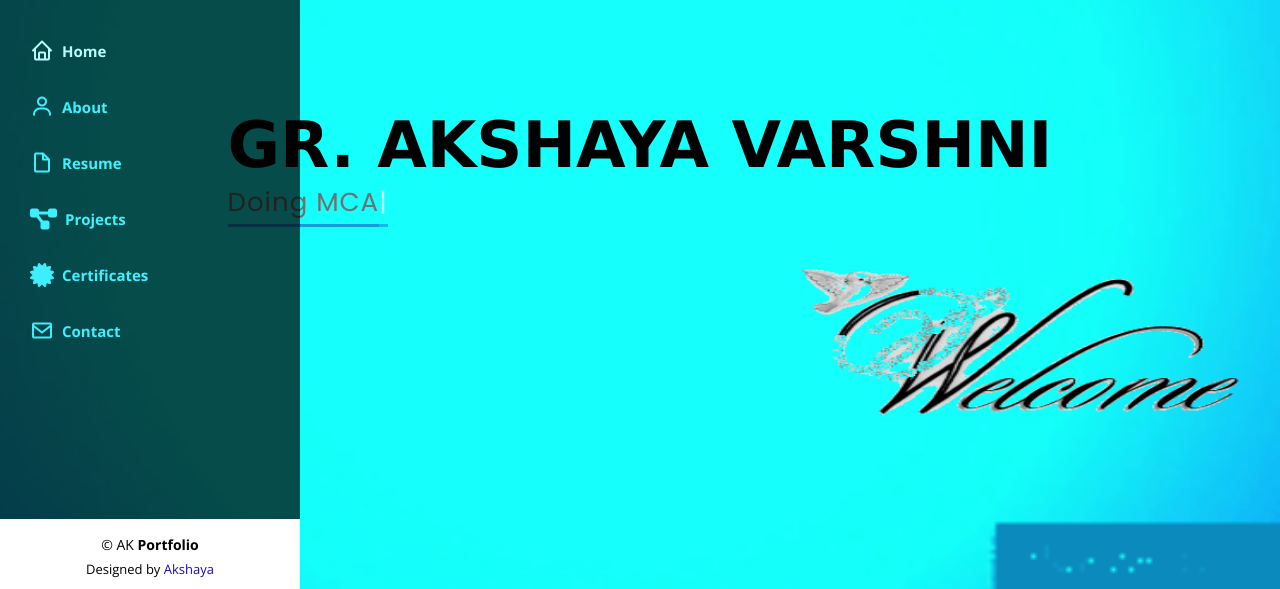
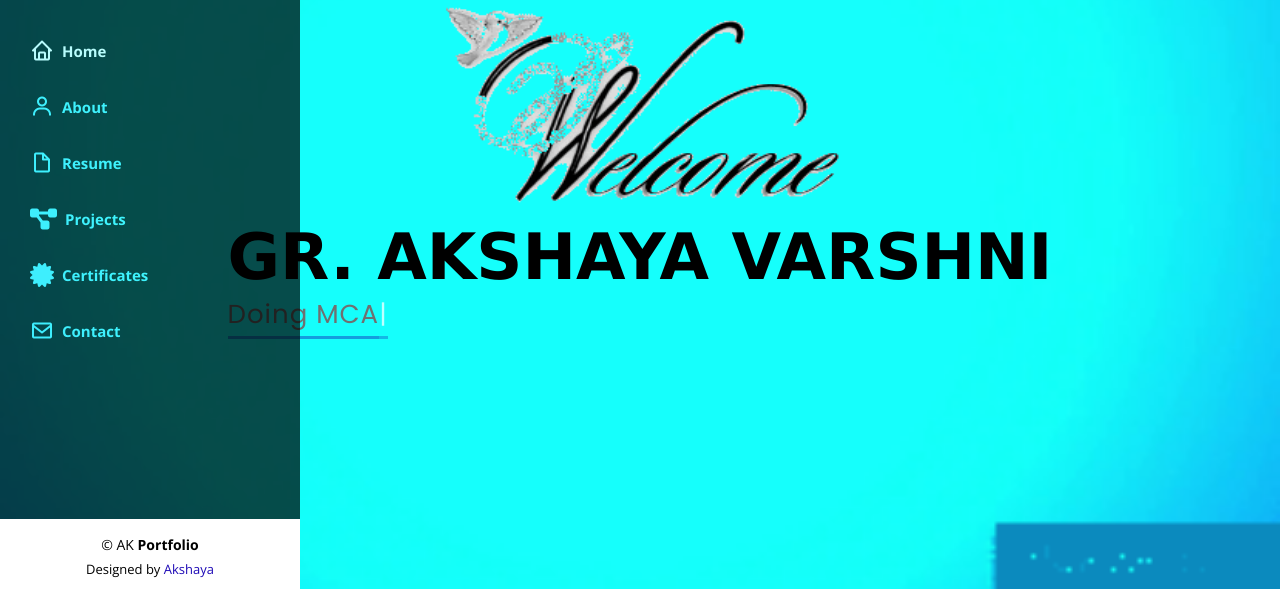
Before and after one commit to Akshayavarshni18062002/akPortfolio, a plain HTML site: page index.html in a window 1280 px wide. Shown: the part 206-795 px from the top of the page. Drawn offline with nearby package versions, Linux system fonts and the light colour scheme; animation ran at ten frames a second.

Commit message:
add exist project=ak

```diff
--- a/index.html
+++ b/index.html
@@ -75,13 +75,14 @@
   <!-- ======= Hero Section ======= -->
 
   <section id="hero" class="d-flex flex-column justify-content-center align-items-center">
-
-    <div class="hero-container" data-aos="fade-in">
-     <center><img src="assets\img\welcome.gif" style="height: 300px; width: 600px;"></center>
+    <div class="hero-container-sm" data-aos="fade-in">
+     <center><img src="assets\img\welcome.gif" style="height: 200px; width: 400px;"></center>
+     <br>
      <h1 style="color:  hsl(0, 0%, 0%);font-family: 'Lucida Sans', 'Lucida Sans Regular', 'Lucida Grande', 'Lucida Sans Unicode', Geneva, Verdana, sans-serif">GR. AKSHAYA VARSHNI </h1>
 
       <p> <span class="typed" style="color: rgb(112, 112, 112);"data-typed-items="I'm a STUDENT, Doing MCA, In PSNA COLLEGE OF ENGINEERING AND TECHNOLOGY"></span></p>
     </div>
+
   </section><!-- End Hero -->
 
   <main id="main">
```
